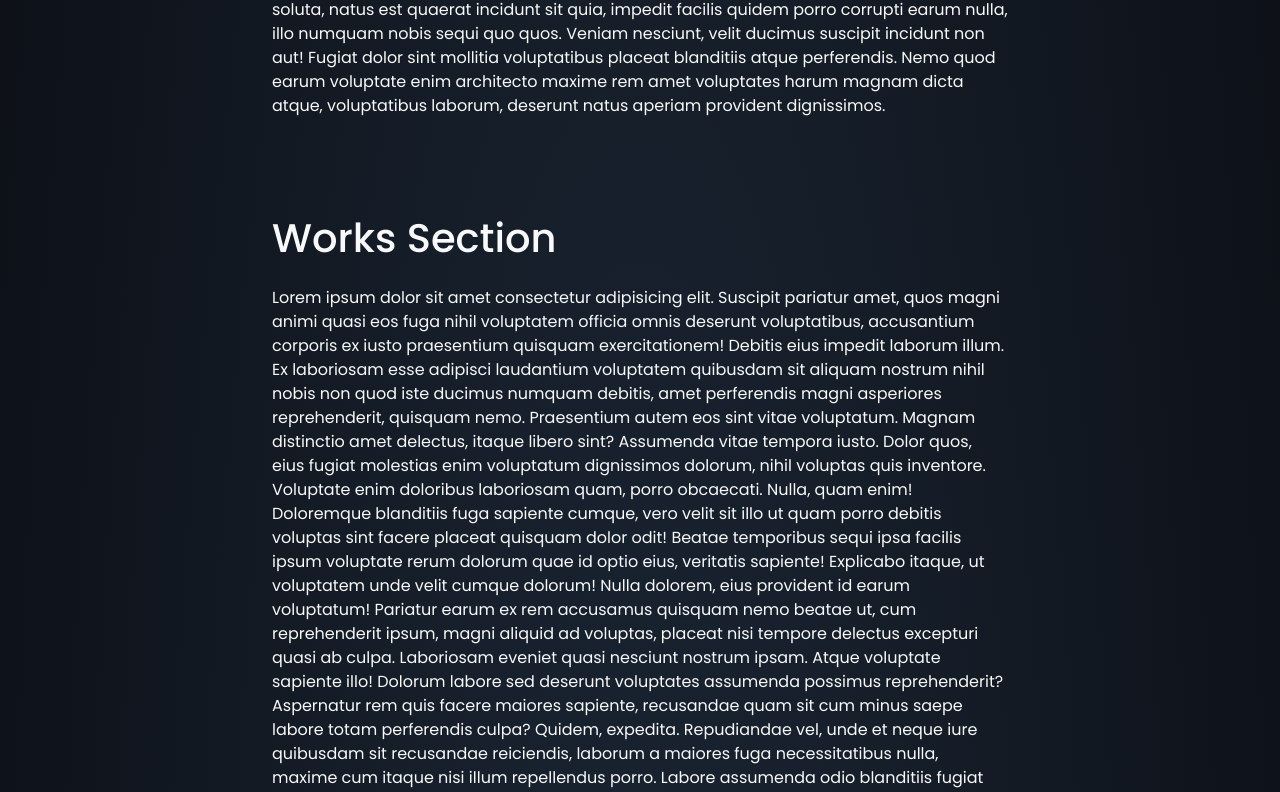
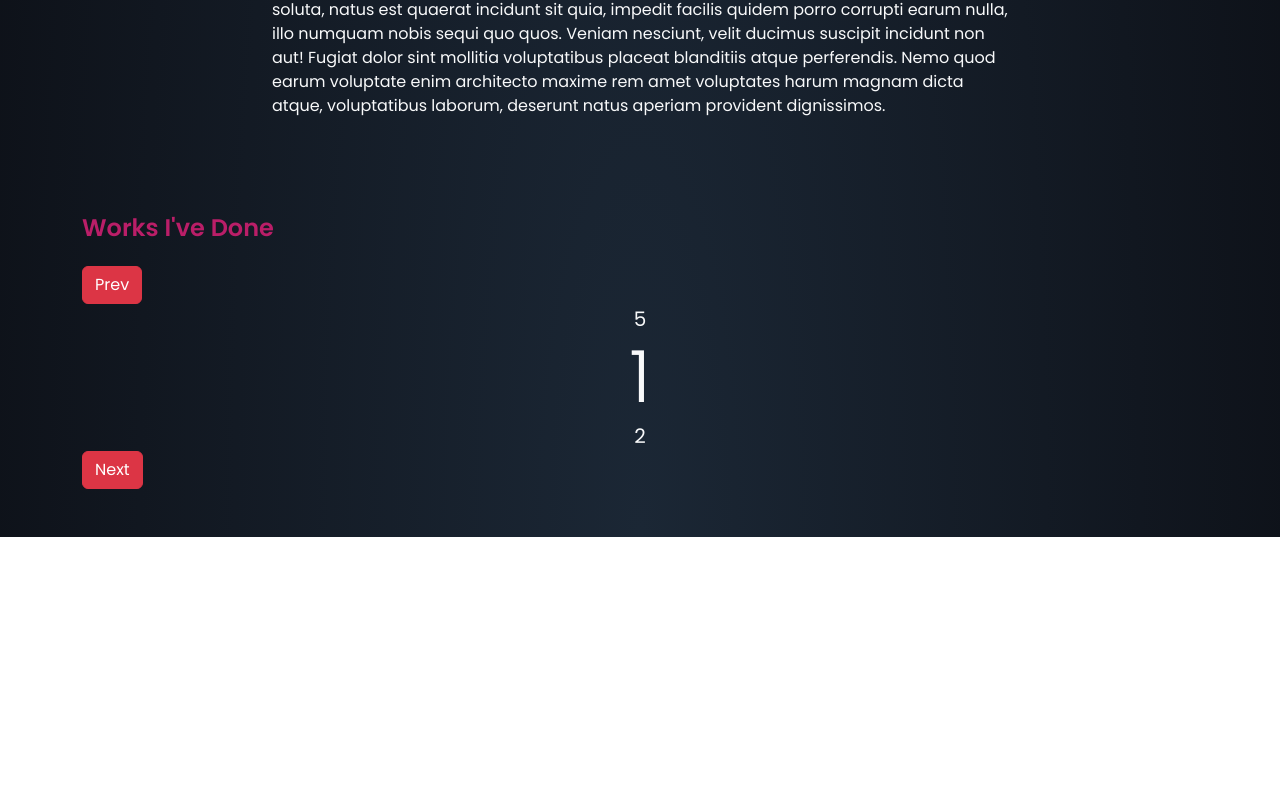
Before and after one commit to LucaSpennato/Luca-Spennato, a Vue app: page / in a window 1280 px wide. Shown: the part 1996-2788 px from the top of the page. After the commit the page ends 2533 px from the top, so only its background shows below. Built offline with nearby package versions, Linux system fonts and the light colour scheme.

Commit message:
feat: :sparkles: multi carousel with previous and next slide shown at next click

```diff
--- a/src/components/mainComponents/WorksSection.vue
+++ b/src/components/mainComponents/WorksSection.vue
@@ -1,32 +1,23 @@
 <template>
   <section id="works" class="container py-5" :ref="'worksSection'">
     <div class="row">
-      <div class="col-8 m-auto mb-3">
-        <h1>
-          Works Section
-        </h1>
+      <div class="col-12 m-auto mb-3">
+         <h4 class="pageStyleWordLight text-capitalize">
+          Works i've done
+        </h4>
       </div>
-      <div class="col-8 m-auto">
-      Lorem ipsum dolor sit amet consectetur adipisicing elit. Suscipit pariatur amet, quos magni animi quasi eos fuga nihil voluptatem officia omnis deserunt voluptatibus, accusantium corporis ex iusto praesentium quisquam exercitationem!
-      Debitis eius impedit laborum illum. Ex laboriosam esse adipisci laudantium voluptatem quibusdam sit aliquam nostrum nihil nobis non quod iste ducimus numquam debitis, amet perferendis magni asperiores reprehenderit, quisquam nemo.
-      Praesentium autem eos sint vitae voluptatum. Magnam distinctio amet delectus, itaque libero sint? Assumenda vitae tempora iusto. Dolor quos, eius fugiat molestias enim voluptatum dignissimos dolorum, nihil voluptas quis inventore.
-      Voluptate enim doloribus laboriosam quam, porro obcaecati. Nulla, quam enim! Doloremque blanditiis fuga sapiente cumque, vero velit sit illo ut quam porro debitis voluptas sint facere placeat quisquam dolor odit!
-      Beatae temporibus sequi ipsa facilis ipsum voluptate rerum dolorum quae id optio eius, veritatis sapiente! Explicabo itaque, ut voluptatem unde velit cumque dolorum! Nulla dolorem, eius provident id earum voluptatum!
-      Pariatur earum ex rem accusamus quisquam nemo beatae ut, cum reprehenderit ipsum, magni aliquid ad voluptas, placeat nisi tempore delectus excepturi quasi ab culpa. Laboriosam eveniet quasi nesciunt nostrum ipsam.
-      Atque voluptate sapiente illo! Dolorum labore sed deserunt voluptates assumenda possimus reprehenderit? Aspernatur rem quis facere maiores sapiente, recusandae quam sit cum minus saepe labore totam perferendis culpa? Quidem, expedita.
-      Repudiandae vel, unde et neque iure quibusdam sit recusandae reiciendis, laborum a maiores fuga necessitatibus nulla, maxime cum itaque nisi illum repellendus porro. Labore assumenda odio blanditiis fugiat facere iste.
-      Nulla consequuntur saepe quos porro, quas suscipit fugit iusto delectus corporis, quo distinctio animi, deserunt nihil magnam veniam itaque autem placeat nostrum fuga? Nam omnis commodi itaque distinctio? Veniam, in.
-      Aperiam provident odio expedita delectus doloribus quisquam? Doloribus nemo eos optio atque quis sapiente, perferendis ad possimus, expedita error numquam quas consectetur dolorum suscipit corporis, recusandae quos omnis fugiat? Non?
-      Aspernatur minima cum asperiores rem eveniet officia ut, aliquid hic assumenda mollitia, et quibusdam voluptatum voluptas possimus nulla magni harum aperiam sit. Perferendis molestiae atque quasi, magni culpa sed nemo.
-      Obcaecati illum delectus aliquam aut at voluptatibus pariatur est aperiam quibusdam magni labore velit nesciunt, alias, totam excepturi animi magnam suscipit odio! Officia, at provident quaerat aspernatur qui neque vero?
-      Temporibus blanditiis modi veritatis beatae quam vel, velit harum aliquam debitis autem voluptas incidunt laborum eos illo voluptatem dignissimos mollitia repudiandae enim praesentium quae et quia natus sed explicabo. Repudiandae.
-      Et corporis minus fuga? Blanditiis nobis autem dignissimos necessitatibus vitae iusto qui odio dicta eos dolorum eveniet, dolore nulla accusantium ad expedita. Voluptatum dolor similique laudantium minus. Commodi, enim dignissimos?
-      Corrupti a perferendis, nulla quod laborum dignissimos quia quo maxime! Deleniti dolore enim, non alias dignissimos omnis neque saepe error eveniet nihil, et voluptas in, aspernatur dicta molestias tenetur odio.
-      Excepturi, earum. Repudiandae rem officia, neque expedita illum pariatur harum minima laboriosam ipsa quam minus aspernatur eligendi architecto error distinctio praesentium quidem molestias possimus corrupti veniam saepe tempora debitis. Rem!
-      Eos labore nam, pariatur magni esse ipsam incidunt tempore fuga sapiente animi laborum necessitatibus tempora nisi minima repellendus et deserunt. Praesentium ab provident eveniet reprehenderit. Facilis rerum quae veritatis neque.
-      Quidem adipisci perferendis officiis vel natus neque quam, consequatur ut, dolores eligendi modi corporis inventore exercitationem alias unde molestiae ad mollitia! Nemo, voluptatibus provident. Tenetur ullam dignissimos quo cum et!
-      Ratione cum vel recusandae illum temporibus ullam dolores nostrum consectetur, sequi ut laudantium nisi similique, nobis possimus at. Eaque vel itaque molestias ullam porro eveniet quibusdam libero, perspiciatis iusto deleniti.
-      Quasi, neque. Quo sunt dolorum, rem sit corrupti consequuntur soluta quas facilis magnam sapiente cumque, at illum veritatis quibusdam harum nesciunt? Accusantium quibusdam dolore necessitatibus dolorem ex atque adipisci cumque!
+      <div class="col-12 m-auto">
+        <button class="btn btn-danger" @click="$_previousSlideOnClick()">Prev</button>
+        <div class="fs-5 text-center">
+          {{ worksCarousel[prevWork].text }}
+        </div>
+        <div class="display-2 text-center" :class=" i === currentWork ? 'd-block' : 'd-none' " v-for="(work, i) in worksCarousel" :key="i">
+          {{ work.text }}
+        </div>
+        <div class="fs-5 text-center">
+          {{ worksCarousel[nextWork].text }}
+        </div>
+        <button class="btn btn-danger" @click="$_nextSlideOnClick()">Next</button>
       </div>
 
     </div>
@@ -36,7 +27,62 @@
 <script>
 export default {
   name: 'WorksSection',
+  data(){
+    return{
+      prevWork: 4,
+      currentWork: 0,
+      nextWork: 1,
+      worksCarousel: [
+        {
+          text: '1',
+          isActive: true,
+        },
+        {
+          text: '2',
+          isActive: false,
+        },
+        {
+          text: '3',
+          isActive: false,
+        },
+        {
+          text: '4',
+          isActive: false,
+        },
+        {
+          text: '5',
+          isActive: false,
+        },
+      ]
+    }
+  },
   methods:{
+    $_nextSlideOnClick(){
+      if(this.currentWork === this.worksCarousel.length - 1){
+        this.currentWork = 0;
+        if(this.currentWork === 0){
+          this.prevWork = this.worksCarousel.length -1;
+          this.nextWork = 1;
+        }
+      }else{
+        this.currentWork++;
+        this.prevWork = this.currentWork -1;
+        if(this.currentWork === this.worksCarousel.length -1){
+          this.nextWork = 0;
+        }else{
+          this.nextWork = this.currentWork + 1;
+        }
+
+      }
+    },
+    $_previousSlideOnClick(){
+     if(this.currentWork === 0){
+      this.currentWork = this.worksCarousel.length - 1;
+     }else{
+      this.currentWork--;
+     }
+
+    },
     $_scrollSpy(){
       this.currentScrollYPosition = window.scrollY;
 
```
